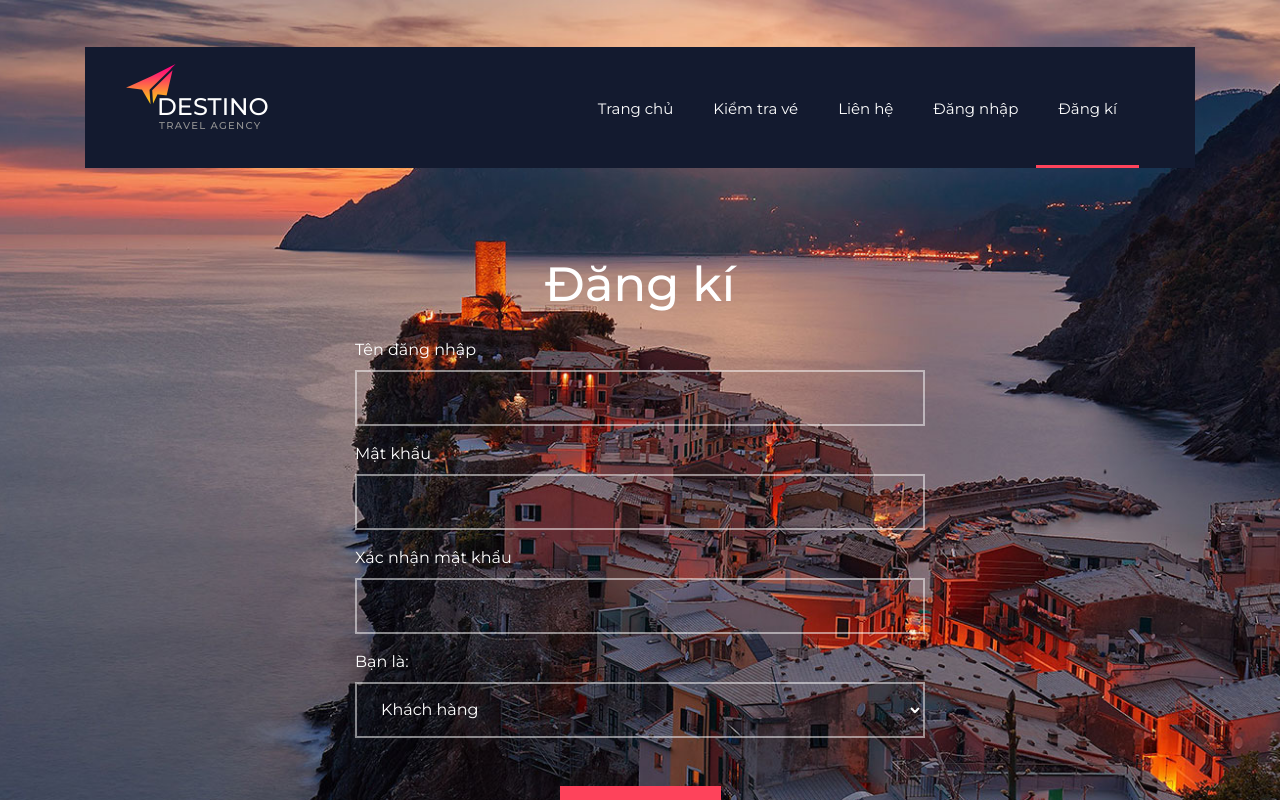
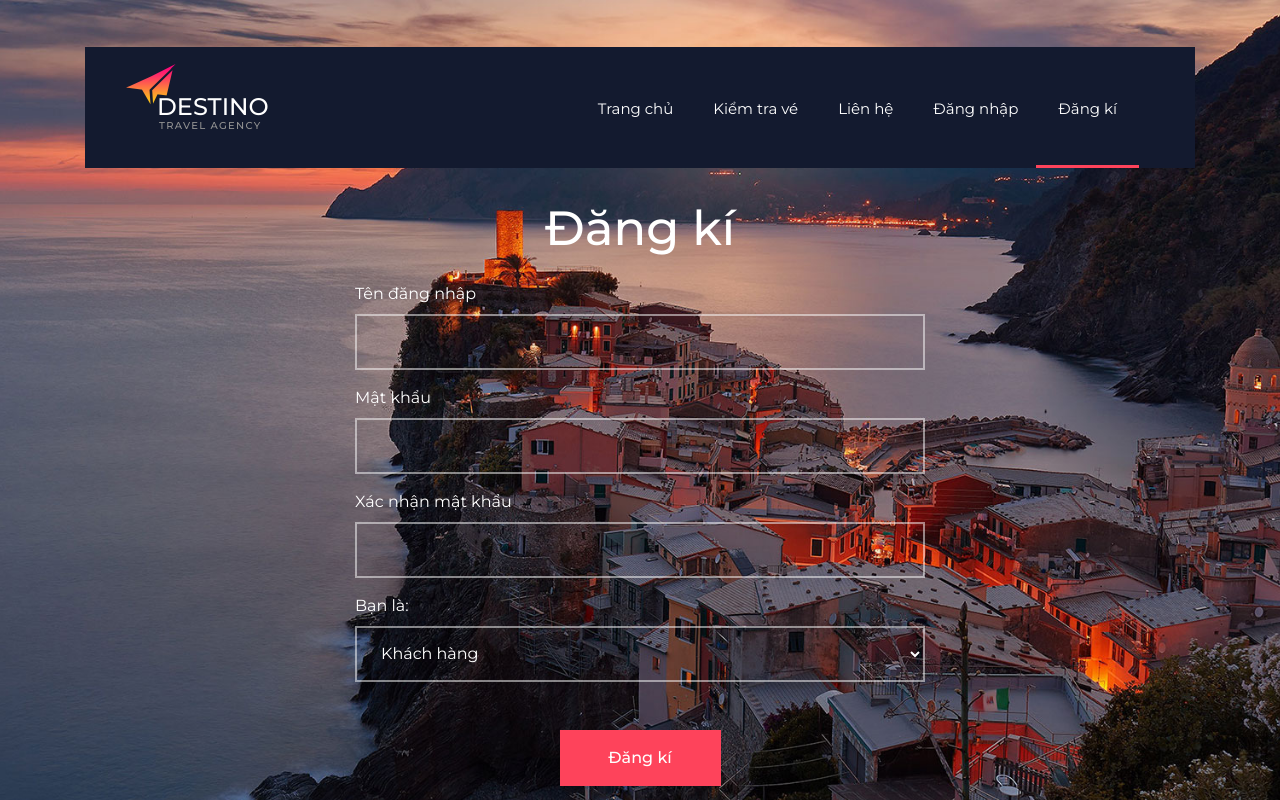
Before and after one commit to congson0710/EC-BookingBus, a React (Create React App) app in the folder client/: page /dang-ki in a window 1280 px wide. Shown: the top 800 px of the page. Built offline with nearby package versions, Linux system fonts and the light colour scheme.

Commit message:
add gitignore and change structure compnent

```diff
--- a/client/src/App.js
+++ b/client/src/App.js
@@ -1,9 +1,10 @@
 import React, { Component } from 'react';
 import { BrowserRouter as Router, Route } from 'react-router-dom';
 
-import Home from './components/Home';
-import LoginPage from './components/Login/Login';
-import RegisterPage from './components/Register/Register';
+import Home from './components/pages/Home';
+import LoginPage from './components/pages/Login';
+import RegisterPage from './components/pages/Register';
+import ListTicketPage from './components/pages/ListTicket';
 
 import './App.scss';
 class App extends Component {
@@ -14,7 +15,7 @@ class App extends Component {
           <Route exact path="/" component={Home} />
           <Route exact path="/dang-nhap" component={LoginPage} />
           <Route exact path="/dang-ki" component={RegisterPage} />
-          <Route exact path="/danh-sach-ve-xe" component={RegisterPage} />
+          <Route exact path="/danh-sach-ve-xe" component={ListTicketPage} />
         </React.Fragment>
       </Router>
     );
--- a/client/src/components/FindForm.js
+++ b/client/src/components/FindForm.js
@@ -1,13 +1,19 @@
 import React, { Component } from 'react';
+import { withRouter } from 'react-router-dom';
 
 class FindForm extends Component {
+  _searchTrip = (e) => {
+
+    e.preventDefault();
+    this.props.history.push('danh-sach-nha-xe');
+  };
   render() {
     return (
       <div className="find">
         <div className="container">
           <h1 className="find_title text-center">Tìm vé xe</h1>
           <div className="find_form_container">
-            <form className="find_form d-flex flex-md-row flex-column align-items-md-center align-items-start justify-content-md-between justify-content-start flex-wrap">
+            <form onSubmit={this._searchTrip} className="find_form d-flex flex-md-row flex-column align-items-md-center align-items-start justify-content-md-between justify-content-start flex-wrap">
               <div className="find_item">
                 <div className="text-left">Điểm đi</div>
                 <input
@@ -44,4 +50,4 @@ class FindForm extends Component {
   }
 }
 
-export default FindForm;
+export default withRouter(FindForm);
--- a/client/src/components/Register/RegisterForm.js
+++ b/client/src/components/RegisterForm.js
@@ -1,5 +1,5 @@
 import React, { Component } from 'react'
-import { ROLE } from '../../common/const'
+import { ROLE } from '../common/const'
 
 class RegisterForm extends Component {
   state = {}
--- /dev/null
+++ b/client/src/components/pages/ListTicket.js
@@ -0,0 +1,10 @@
+import React, { Component } from 'react';
+
+class ListTicketPage extends Component {
+  state = {  }
+  render() {
+    return (<div></div>);
+  }
+}
+
+export default ListTicketPage;
--- a/client/src/components/Login/Login.js
+++ b/client/src/components/pages/Login.js
@@ -2,7 +2,7 @@ import React, { Component } from 'react'
 
 import Menu from '../Menu'
 import Footer from '../Footer'
-import LoginForm from './LoginForm'
+import LoginForm from '../LoginForm'
 
 class LoginPage extends Component {
   state = {}
--- a/client/src/components/Register/Register.js
+++ b/client/src/components/pages/Register.js
@@ -2,7 +2,7 @@ import React, { Component } from 'react';
 
 import Menu from '../Menu';
 import Footer from '../Footer';
-import RegisterForm from './RegisterForm';
+import RegisterForm from '../RegisterForm';
 
 class RegisterPage extends Component {
   state = {};
--- a/client/src/scss/_auth.scss
+++ b/client/src/scss/_auth.scss
@@ -1,8 +1,8 @@
 .auth-form-wrapper {
   min-height: 100vh;
-  padding-top: 20%;
+  padding-top: 200px;
   background: url(./images/home.jpg) center/cover no-repeat;
-  padding-bottom: 10%;
+  padding-bottom: 60px;
   .container {
     max-width: 600px;
   }
```
Also changed, not shown: client/src/components/pages/Home.js (renamed from client/src/components/Home.js, +4 -4 lines), client/src/components/LoginForm.js (renamed from client/src/components/Login/LoginForm.js), 2 other files (tests, documents, lock files or other folders).
